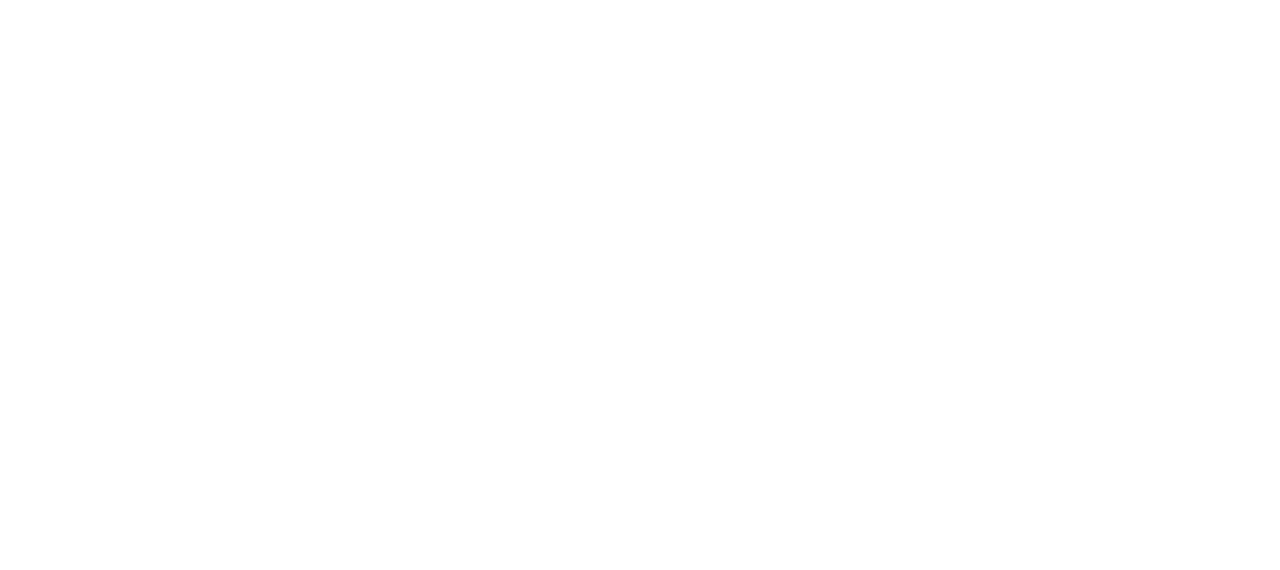
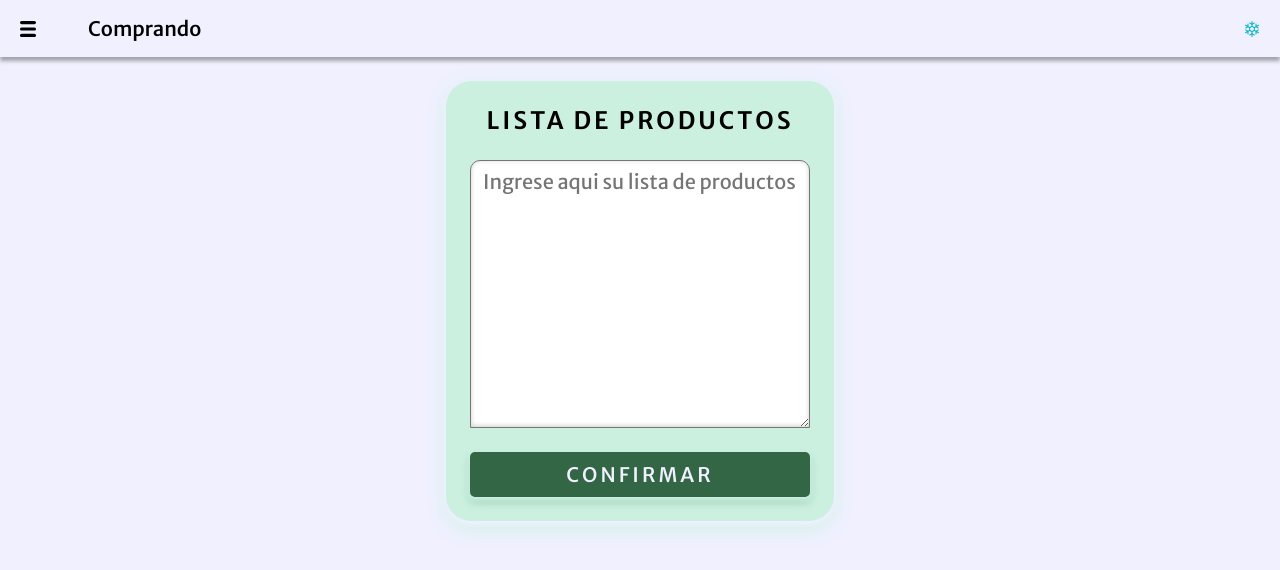
Before and after one commit to bonnce/shopping-list, a React (Create React App) app: page /shopping-list/buying in a window 1280 px wide. Before the commit this address had no page. Shown: the top 570 px of the page. Built offline with nearby package versions, Linux system fonts and the light colour scheme.

Commit message:
Comprando new page

```diff
--- a/src/assets/style/App.css
+++ b/src/assets/style/App.css
@@ -1,3 +1,6 @@
+li{
+  list-style: none;
+}
 .container{
   display: flex;
   justify-content: center;
@@ -111,6 +114,7 @@
   width: 100%;
   height: 100%;
   overflow-y: auto;
+  box-sizing: border-box;
 }
 
 .header h1{
@@ -151,6 +155,28 @@
 .card-form{
   padding: 3em;
   box-shadow: 5px 5px 10px #0007;
+}
+
+.button-card-list{
+  font-size: 1.2em;
+  padding: .2em;
+  border-radius: 5px;
+  &:disabled, &:disabled > *{
+    cursor:default;
+  }
+}
+
+.card-list{
+  border-radius: 5px;
+  padding: 5px;
+  text-align: left;
+  text-transform: capitalize;
+}
+
+.list-title{
+  font-size: 3em;
+  text-align: center;
+  text-transform: uppercase;
 }
 
 .label-text{
@@ -194,6 +220,7 @@
   border: none;
   transition: background-color 100ms ease, box-shadow 100ms ease ;
   text-align: center;
+  cursor:pointer;
 }
 
 .input-button:active{
@@ -643,6 +670,10 @@
   line-height: 1.5em;
 }
 
+.border-box, .border-box > *{
+  box-sizing: border-box;
+}
+
 .guide-icon{
   position: relative;
   top:.3em;
@@ -739,6 +770,17 @@
 .tooltip-container:hover .tooltip{
   visibility: visible;
   translate: -50% 0;
+}
+
+.product-container{
+  display: flex;
+  flex-direction: row;
+  justify-content: space-between;
+  align-items: center;
+  font-size: 1.5em;
+  & > p{
+    font-size: 1.5em;
+  }
 }
 
 @keyframes out {
--- /dev/null
+++ b/src/components/button/activeButton.tsx
@@ -0,0 +1,18 @@
+import { ButtonHTMLAttributes, useContext } from "react";
+import BasicButton from "./basicButton";
+import { Theme } from "misc";
+
+export default function ActiveButton(props:ButtonHTMLAttributes<HTMLButtonElement>){
+    const {onClick, children, ...restProps} = props
+    const {theme} = useContext(Theme)
+    const handleClick:React.MouseEventHandler<HTMLButtonElement> = (e)=>{
+        const actionButton = e.target as HTMLButtonElement
+        actionButton.style.backgroundColor=theme.sixty
+        actionButton.style.boxShadow=`inset 4px 4px 4px 0 ${theme.shadow}`
+        actionButton.style.color=theme.ten
+        onClick?.(e)
+    }
+    return <BasicButton className="button-card-list" onClick={handleClick} {...restProps}>
+        {children}
+    </BasicButton>
+}
--- a/src/components/button/basicButton.tsx
+++ b/src/components/button/basicButton.tsx
@@ -6,33 +6,35 @@
         style,
         className,
         themeColor,
+        disabled,
         ...restProps} = props
     const {theme} = useContext(Theme)
     const themeBackground = themeColor ? theme[themeColor] : theme.ten
 
     const newClassName = `container button ${className || ''}`
-    const backgroundColor = style?.backgroundColor || themeBackground
+    const backgroundColor = disabled ? '#ccc' : (style?.backgroundColor || themeBackground)
     const color = style?.color || (themeColor ? theme.ten : theme.sixty)
-    const newStyles = {...style, backgroundColor,color,boxShadow: `0 2px 5px 2px ${theme.sixty}, 0 5px 8px 0px ${themeBackground}55`}
+    const boxShadow = disabled ? 'none' : (style?.backgroundColor || `0 2px 5px 2px ${theme.sixty}, 0 5px 8px 0px ${themeBackground}55`)
+    const newStyles = {...style,backgroundColor,color,boxShadow}
 
     const buttonRef = useRef<HTMLButtonElement>(null);
     const mouseDown = ()=>{
-        if(buttonRef.current) {
+        if(buttonRef.current && !disabled) {
             buttonRef.current.style.backgroundColor=theme.sixty
             buttonRef.current.style.boxShadow=`inset 4px 4px 4px 0 ${theme.shadow}`
             buttonRef.current.style.color=themeBackground
         }
     }
     const mouseUp = ()=>{
-        if(buttonRef.current){
+        if(buttonRef.current && !disabled){
             buttonRef.current.style.backgroundColor=backgroundColor
-            buttonRef.current.style.boxShadow= `0 2px 5px 2px ${theme.sixty}, 0 5px 8px 0px ${themeBackground}55`
+            buttonRef.current.style.boxShadow= boxShadow
             buttonRef.current.style.color=color
         }
     }
 
     return <button ref={buttonRef} onMouseDown={mouseDown} onMouseUp={mouseUp} onMouseLeave={mouseUp} onTouchStart={mouseDown}
-    onTouchEnd={mouseUp} className={newClassName} {...restProps} style={newStyles}>
+    onTouchEnd={mouseUp} disabled={disabled} className={newClassName} {...restProps} style={newStyles}>
         {children}
     </button>
 }
--- /dev/null
+++ b/src/components/card/cardList.tsx
@@ -0,0 +1,15 @@
+import { Theme } from "misc"
+import { HTMLAttributes, useContext } from "react"
+
+const CardList = (props:HTMLAttributes<HTMLLIElement>)=>{
+    const {children, className, style, ...restProps} = props
+    const newClassName = `card-list ${className ?? ''}`
+    const {theme} = useContext(Theme)
+    const newStyles = {backgroundColor: theme.thirty, boxShadow: `0 2px 5px 2px ${theme.sixty}, 0 7px 20px 0px ${theme.thirty}`,...style}
+    return <li className={newClassName} {...restProps}
+    style={newStyles}>
+        {children}
+    </li>
+}
+
+export default CardList
--- a/src/components/menu/navigation.tsx
+++ b/src/components/menu/navigation.tsx
@@ -5,6 +5,7 @@
         <BaseLink to='/' onClick={handleLinkClick} >Agregar producto</BaseLink>
         <BaseLink to='/buildList' onClick={handleLinkClick} >Generar lista</BaseLink>
         <BaseLink to='/adminProducts' onClick={handleLinkClick} >Administrar productos</BaseLink>
+        <BaseLink to='/buying' onClick={handleLinkClick} >Comprando</BaseLink>
         <BaseLink to='/install' onClick={handleLinkClick}>Guia de instalacion</BaseLink>
     </div>
 }
--- a/src/misc/utils.ts
+++ b/src/misc/utils.ts
@@ -86,6 +86,21 @@
     URL.revokeObjectURL(csvURL);
 }
 
+  function textParserToObj(str:string):{[key:string]:string[]}{
+    const regex: RegExp = /-(\w+)-\n(.*?)(?=\n-|$)/gs;
+
+    const matches: RegExpMatchArray[] = Array.from(str.matchAll(regex));
+
+    const result: { [key: string]: string[] } = {};
+
+    matches.forEach(match => {
+        const key: string = match[1].toLowerCase();
+        const value: string[] = match[2].trim().split('\n');
+        result[key] = value;
+    });
+    return result
+  }
+
   export{
     handleTotal,
     handleMenu,
@@ -98,5 +113,6 @@
     filterCSV,
     validateData,
     productsToCSV,
-    downloadCSV
+    downloadCSV,
+    textParserToObj
 }
--- /dev/null
+++ b/src/pages/buying/BuyingApp.tsx
@@ -0,0 +1,35 @@
+import { Card, InputButton } from "components"
+import { textParserToObj } from "misc/utils"
+import { useState } from "react"
+import ProductList from "./productList"
+
+export default function BuyingApp(){
+    const [categoryWithProducts, setProductList] = useState<{[key: string]:string[]} | undefined>(undefined)
+    const handleClick = ()=>{
+        const textarea = document.querySelector('textarea[name="productList"]') as HTMLTextAreaElement
+        if(textarea){
+            const valueParsed = textParserToObj(textarea.value)
+            setProductList(valueParsed)
+        }
+    }
+    return categoryWithProducts ?
+    <ul className="container column gap-sm">
+        {Object.entries(categoryWithProducts).map(([category, productList]) =>
+        <li className="fullWidth" key={category}>
+            <h3 className="list-title">{category}</h3>
+            <ul>
+                {productList.map((product, i) =>
+                    <ProductList product={product} key={product+i} />
+                    )}
+            </ul>
+        </li>
+        )}
+    </ul> :
+    <Card className='card-form'>
+        <div className="container column gap-md border-box">
+        <h2 className="form-title">Lista de productos</h2>
+        <textarea className="fullWidth input-text" name="productList" id="productList" rows={10} placeholder="Ingrese aqui su lista de productos" />
+        <InputButton value="Confirmar" className="fullWidth" onClick={handleClick} />
+        </div>
+    </Card>
+}
--- /dev/null
+++ b/src/pages/buying/index.tsx
@@ -0,0 +1,9 @@
+import { BasicAppPage } from "pages"
+import BuyingApp from "./BuyingApp"
+
+const BuyingPage = () =>
+<BasicAppPage title="Comprando">
+   <BuyingApp />
+</BasicAppPage>
+
+export default BuyingPage
--- /dev/null
+++ b/src/pages/buying/productList.tsx
@@ -0,0 +1,36 @@
+import { BasicButton, Icon2x2 } from "components";
+import CardList from "components/card/cardList";
+import check from 'assets/images/check-outlined.svg'
+import cross from 'assets/images/cross-outlined.svg'
+import { useId, useState } from "react";
+import ActiveButton from "components/button/activeButton";
+
+interface Props{
+    product:string
+}
+
+export default function ProductList(props:Props){
+    const id = useId()
+    const [done, setDone] = useState(false)
+    const {product} = props
+
+    const handleClick:React.MouseEventHandler<HTMLButtonElement> = (e)=>{
+        const product = document.getElementById(id) as HTMLParagraphElement
+        if(product){
+            product.style.textDecoration = "line-through"
+        }
+        setDone(true)
+    }
+
+    return <CardList className="product-container gap-xsm">
+    <p id={id}>{product}</p>
+    <div className="container gap-xsm">
+        <ActiveButton onClick={handleClick} disabled={done}>
+            <Icon2x2 icon={check} alt='check' />
+        </ActiveButton>
+        <ActiveButton style={{backgroundColor: '#a21904', color:'#fff'}} disabled={done} onClick={handleClick}>
+            <Icon2x2 icon={cross} alt='cross' />
+         </ActiveButton>
+    </div>
+</CardList>
+}
--- a/src/pages/common/App.tsx
+++ b/src/pages/common/App.tsx
@@ -1,7 +1,7 @@
 import { IDBPDatabase } from "idb"
 import { themes, Theme, createDB, Database, NAMEDB, useDeferredPrompt, DeferredPrompt} from "misc"
 import { iShoppingDB } from "misc/types"
-import { InstallAppPage, CreateProduct, ShoppingList, ProductManager } from "pages"
+import { InstallAppPage, CreateProduct, ShoppingList, ProductManager, BuyingPage } from "pages"
 import { useEffect, useState } from "react"
 import { BrowserRouter as Router, Route, Routes } from "react-router-dom"
 
@@ -36,6 +36,7 @@
                     <Route index element={<CreateProduct/>} />
                     <Route path='/buildList' element={<ShoppingList/>} />
                     <Route path='/adminProducts' element={<ProductManager/>} />
+                    <Route path='/buying' element={<BuyingPage/>} />
                     <Route path='/install' element={<InstallAppPage/>} />
                     </>
                 </Routes>
--- a/src/pages/index.ts
+++ b/src/pages/index.ts
@@ -4,6 +4,7 @@
 import InstallAppPage from "./installApp"
 import ProductManager from "./manageProduct"
 import ShoppingList from "./shoppingList"
+import BuyingPage from "./buying"
 import 'assets/style/App.css'
 
 export{
@@ -12,5 +13,6 @@
     ProductManager,
     ShoppingList,
     App,
-    InstallAppPage
+    InstallAppPage,
+    BuyingPage
 }
--- a/src/pages/shoppingList/send-shopping-list.tsx
+++ b/src/pages/shoppingList/send-shopping-list.tsx
@@ -12,7 +12,7 @@
     const [errorContact, setErrorContact] = useState<string>()
     const baseWappUrl = 'https://wa.me'
     const stringToSend = Object.entries(list).map(([cat, items]) =>
-            [`*${cat.toUpperCase()}*\n`, items.map(ele =>  ele.name)]).toString().replaceAll(/\n,|,/g,'\n')
+            [`-*${cat.toUpperCase()}*-\n`, items.map(ele =>  ele.name)]).toString().replaceAll(/\n,|,/g,'\n')
     const handleChange:ChangeEventHandler<HTMLInputElement> = (e) =>{
         setSendText(e.currentTarget.value)
     }
```
